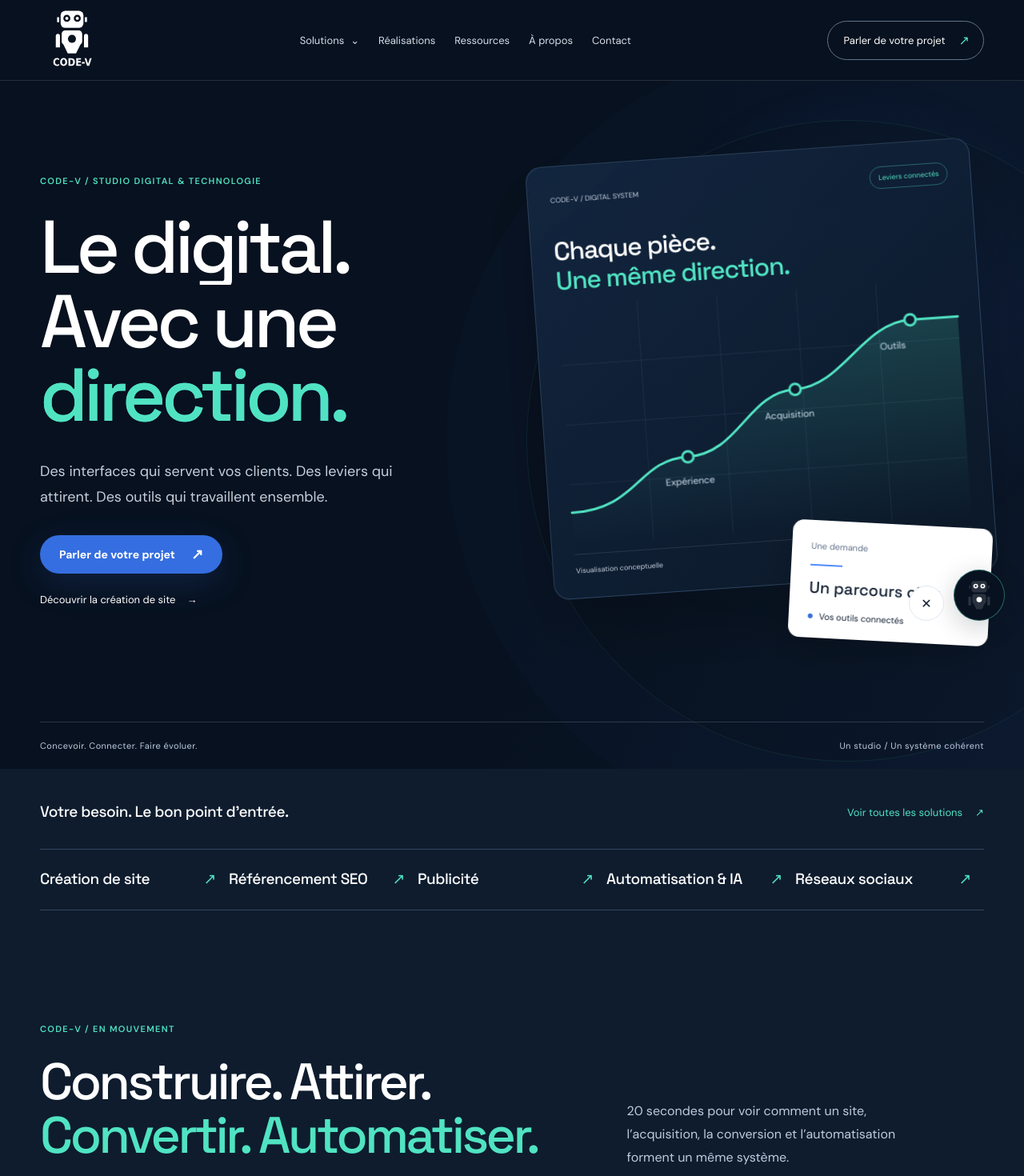
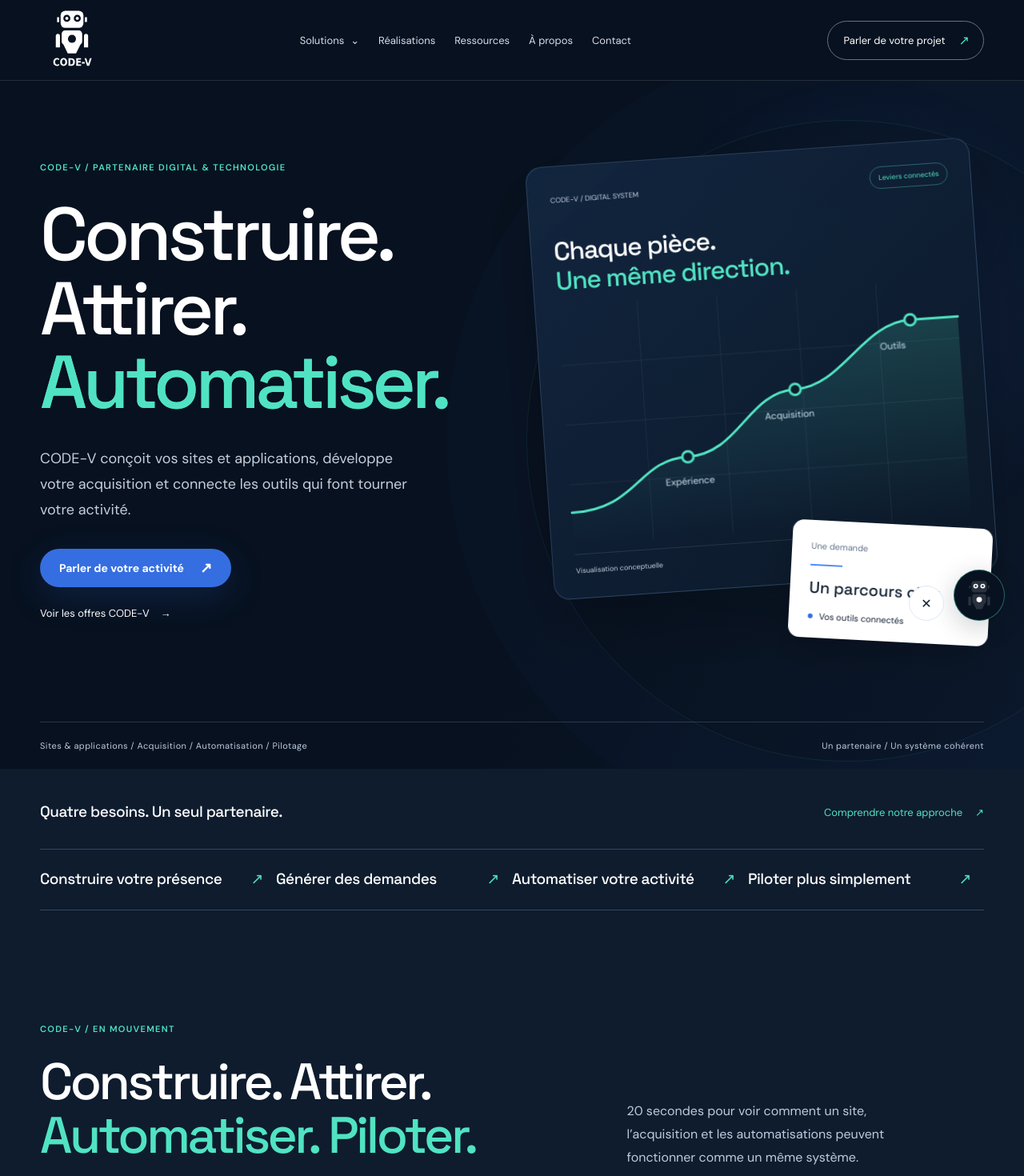
Before and after one commit to AdrienW86/Codev2, a Next.js app: page / in a window 1280 px wide. Shown: the top 1470 px of the page at 80% size. Built offline with nearby package versions, Linux system fonts and the light colour scheme.

Commit message:
feat: clarifier la proposition de valeur de la home

```diff
--- a/src/components/home/Home.tsx
+++ b/src/components/home/Home.tsx
@@ -6,7 +6,7 @@ import ChatTrigger from "../RobotAssistant/ChatTrigger";
 import SolutionExplorer from "./SolutionExplorer";
 import GrowthCard from "./GrowthCard";
 import MotionVideo from "@/components/media/MotionVideo";
-import { solutionNavigation, quickServiceNavigation } from "@/data/navigation";
+import { commercialOfferNavigation } from "@/data/navigation";
 import styles from "./home.module.css";
 
 const method = [
@@ -22,18 +22,18 @@ export default function Home() {
     <section className={styles.hero} aria-labelledby="home-title">
       <div className={styles.heroAtmosphere} aria-hidden="true" />
       <div className={`container ${styles.heroInner}`}>
-        <div className={styles.heroCopy}><span className={styles.kicker}>CODE-V / STUDIO DIGITAL & TECHNOLOGIE</span>
-          <h1 id="home-title"><span>Le digital.</span><span>Avec une</span><span><em>direction.</em></span></h1>
-          <p>Des interfaces qui servent vos clients. Des leviers qui attirent. Des outils qui travaillent ensemble.</p>
-          <div className={styles.heroActions}><Link className="button button-primary" href="/contact">Parler de votre projet <span aria-hidden="true">↗</span></Link><Link className={styles.heroLink} href="/creation-site">Découvrir la création de site <span aria-hidden="true">→</span></Link></div>
+        <div className={styles.heroCopy}><span className={styles.kicker}>CODE-V / PARTENAIRE DIGITAL & TECHNOLOGIE</span>
+          <h1 id="home-title"><span>Construire.</span><span>Attirer.</span><span><em>Automatiser.</em></span></h1>
+          <p>CODE-V conçoit vos sites et applications, développe votre acquisition et connecte les outils qui font tourner votre activité.</p>
+          <div className={styles.heroActions}><Link className="button button-primary" href="/contact">Parler de votre activité <span aria-hidden="true">↗</span></Link><Link className={styles.heroLink} href="/solutions">Voir les offres CODE-V <span aria-hidden="true">→</span></Link></div>
         </div>
         <GrowthCard />
       </div>
-      <div className={`container ${styles.heroFoot}`}><span>Concevoir. Connecter. Faire évoluer.</span><span>Un studio / Un système cohérent</span></div>
+      <div className={`container ${styles.heroFoot}`}><span>Sites & applications / Acquisition / Automatisation / Pilotage</span><span>Un partenaire / Un système cohérent</span></div>
     </section>
-    <section className={styles.quickAccess} aria-labelledby="quick-access-title"><div className="container"><div className={styles.quickHeading}><h2 id="quick-access-title">Votre besoin. Le bon point d’entrée.</h2><Link href="/solutions">Voir toutes les solutions <span aria-hidden="true">↗</span></Link></div><nav className={styles.quickRail} aria-label="Accès directs aux solutions">{quickServiceNavigation.map(link => <Link key={link.href} href={link.href}>{link.label}<span aria-hidden="true">↗</span></Link>)}</nav></div></section>
+    <section className={styles.quickAccess} aria-labelledby="quick-access-title"><div className="container"><div className={styles.quickHeading}><h2 id="quick-access-title">Quatre besoins. Un seul partenaire.</h2><Link href="/solutions">Comprendre notre approche <span aria-hidden="true">↗</span></Link></div><nav className={styles.quickRail} aria-label="Accès directs aux offres">{commercialOfferNavigation.map(offer => <Link key={offer.id} href={offer.href}>{offer.name}<span aria-hidden="true">↗</span></Link>)}</nav></div></section>
     <section className={styles.motionStage} aria-labelledby="presentation-title"><div className="container">
-      <Reveal className={styles.motionHeading}><span className={styles.kicker}>CODE-V / EN MOUVEMENT</span><h2 id="presentation-title">Construire. Attirer.<br /><em>Convertir. Automatiser.</em></h2><p>20 secondes pour voir comment un site, l’acquisition, la conversion et l’automatisation forment un même système.</p></Reveal>
+      <Reveal className={styles.motionHeading}><span className={styles.kicker}>CODE-V / EN MOUVEMENT</span><h2 id="presentation-title">Construire. Attirer.<br /><em>Automatiser. Piloter.</em></h2><p>20 secondes pour voir comment un site, l’acquisition et les automatisations peuvent fonctionner comme un même système.</p></Reveal>
       <div className={styles.cinema}><div className={styles.cinemaBar} aria-hidden="true"><span>LE SYSTÈME CODE-V</span><span>Motion design / 16:9 / 20 s</span></div><MotionVideo src="/videos/code-v-presentation.mp4" srcSmall="/videos/code-v-presentation-720.mp4" poster="/videos/code-v-presentation-poster.webp" title="Présentation CODE-V" mode="loop" autoplay muted loop controls={false} aspectRatio="16 / 9" /></div>
     </div></section>
     <section className={styles.manifesto} aria-labelledby="approach-title">
@@ -43,9 +43,9 @@ export default function Home() {
       <Reveal className={styles.systemCopy}><span className={styles.kicker}>DE L’INTENTION À L’ACTION</span><h2 id="system-title">Une présence.<br />Puis un <em>système.</em></h2><p>La visibilité ouvre une porte. L’expérience facilite la prise de contact. Les outils permettent de traiter la demande. Les données éclairent la suite.</p><Link className="text-link" href="/solutions/automatisation-ia">Voir comment connecter les outils <span aria-hidden="true">↗</span></Link></Reveal>
       <Reveal className={styles.systemDiagram}><div className={styles.orbit} aria-hidden="true"><i /><i /></div><div className={styles.systemCore}>Votre<br /><strong>activité.</strong></div><span className={styles.systemTop}>Être trouvé</span><span className={styles.systemRight}>Convaincre</span><span className={styles.systemBottom}>Traiter</span><span className={styles.systemLeft}>Apprendre</span><small>Visibilité, expérience et outils reliés.</small></Reveal>
     </div></section>
-    <section className={styles.solutions} aria-labelledby="solutions-title"><div className="container"><Reveal className={styles.sectionHeading}><div><span className={styles.kicker}>NEUF UNIVERS / UNE APPROCHE</span><h2 id="solutions-title">Choisir le bon<br /><span>point d’entrée.</span></h2></div><p>Explorez une expertise. Nous en précisons le rôle, puis le périmètre selon votre activité et votre existant.</p></Reveal><SolutionExplorer items={solutionNavigation} /></div></section>
-    <section className={styles.proof} aria-labelledby="proof-title"><Reveal className={`container ${styles.proofInner}`}><div className={styles.proofType} aria-hidden="true">Du concret.<br /><span>Pas du décor.</span></div><div><span className={styles.kicker}>LES PREUVES COMPTENT</span><h2 id="proof-title">Un contexte.<br />Des choix. Des faits.</h2><p>Découvrez les sites réalisés par CODE-V : des interfaces, des parcours et des choix de conception adaptés à chaque activité.</p><Link className="text-link" href="/realisations">Voir nos réalisations <span aria-hidden="true">↗</span></Link></div></Reveal></section>
+    <section className={styles.solutions} aria-labelledby="solutions-title"><div className="container"><Reveal className={styles.sectionHeading}><div><span className={styles.kicker}>QUATRE OFFRES / DES EXPERTISES RELIÉES</span><h2 id="solutions-title">Commencer par<br /><span>votre objectif.</span></h2></div><p>Vous n’avez pas à choisir parmi une liste de métiers. Commencez par le résultat recherché ; nous assemblons ensuite les expertises utiles.</p></Reveal><SolutionExplorer items={commercialOfferNavigation} /></div></section>
+    <section className={styles.proof} aria-labelledby="proof-title"><Reveal className={`container ${styles.proofInner}`}><div className={styles.proofType} aria-hidden="true">Du concret.<br /><span>Pas du décor.</span></div><div><span className={styles.kicker}>LES PREUVES COMPTENT</span><h2 id="proof-title">Un contexte.<br />Des choix. Des faits.</h2><p>Découvrez des projets CODE-V : sites et interfaces, visibilité, acquisition et outils conçus autour des besoins réels de chaque activité.</p><Link className="text-link" href="/realisations">Voir nos réalisations <span aria-hidden="true">↗</span></Link></div></Reveal></section>
     <ReviewsSection reviews={getReviewsByIds(["gaston-barreau", "pierre-louis", "olivier-garnier"])} heading="Ce qu’ils retiennent de notre travail." variant="featured" maxItems={3} />    <section className={styles.method} aria-labelledby="method-title"><div className={`container ${styles.methodInner}`}><div className={styles.methodHeading}><span className={styles.kicker}>UNE MÉTHODE, PAS UNE RECETTE</span><h2 id="method-title">Une direction claire.<br /><em>À chaque décision.</em></h2><p>Le projet avance par étapes reliées. Ce que nous apprenons à l’une nourrit la suivante.</p></div><div className={styles.timeline}>{method.map(([title,text])=><Reveal className={styles.milestone} key={title}><span className={styles.milestoneDot} aria-hidden="true" /><h3>{title}</h3><p>{text}</p></Reveal>)}</div></div></section>
-    <section className={styles.project} aria-labelledby="project-title"><Reveal className={`container ${styles.projectInner}`}><span className={styles.kicker}>COMMENÇONS PAR VOTRE BESOIN</span><h2 id="project-title">La prochaine<br /><span>bonne question.</span></h2><div className={styles.projectChoices}><ChatTrigger intent="website">Construire une expérience <span aria-hidden="true">↗</span></ChatTrigger><ChatTrigger intent="acquisition">Obtenir plus de demandes <span aria-hidden="true">↗</span></ChatTrigger><ChatTrigger intent="automation">Simplifier mon activité <span aria-hidden="true">↗</span></ChatTrigger><ChatTrigger intent="strategy">Choisir une direction <span aria-hidden="true">↗</span></ChatTrigger></div><Link className="button button-dark" href="/contact">Ou parlons directement de votre projet <span aria-hidden="true">↗</span></Link></Reveal></section>
+    <section className={styles.project} aria-labelledby="project-title"><Reveal className={`container ${styles.projectInner}`}><span className={styles.kicker}>COMMENÇONS PAR VOTRE BESOIN</span><h2 id="project-title">La prochaine<br /><span>bonne question.</span></h2><div className={styles.projectChoices}><ChatTrigger intent="website">Construire ma présence <span aria-hidden="true">↗</span></ChatTrigger><ChatTrigger intent="acquisition">Générer plus de demandes <span aria-hidden="true">↗</span></ChatTrigger><ChatTrigger intent="automation">Automatiser mon activité <span aria-hidden="true">↗</span></ChatTrigger><ChatTrigger intent="strategy">Piloter l’ensemble <span aria-hidden="true">↗</span></ChatTrigger></div><Link className="button button-dark" href="/contact">Ou parlons directement de votre projet <span aria-hidden="true">↗</span></Link></Reveal></section>
   </div>;
 }
```
